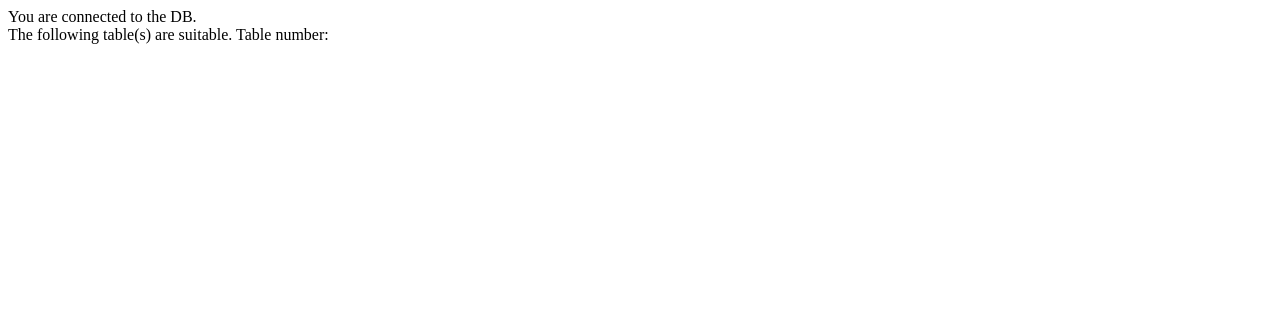
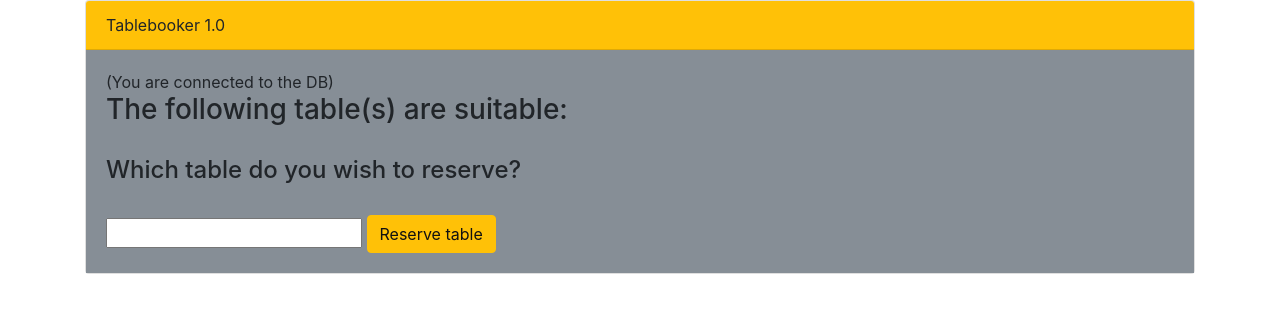
Before and after one commit to Pmertgen/Tablebooker, a PHP site: page / in a window 1280 px wide. Shown: the top 313 px of the page. Run offline with PHP 8.4, Linux system fonts and the light colour scheme; data that the repository does not hold is empty.

Commit message:
Now the tables can be selected from the database. Also there is an input field for the time but this leads to a yet empty file. Also the card stays in the window when selecting a number of people.

```diff
--- a/ask_db.php
+++ b/ask_db.php
@@ -1,20 +1,30 @@
+
 <?php
 
- 	$sql = "SELECT * FROM tablebooker WHERE seats>=$people";
+ 	$sql = "SELECT * FROM Tables WHERE table_seats>=$people";
     $result = mysqli_query($dbconn, $sql);
 
 //Create 2 arrays
-    $tableNo = array();
-    $seats = array();
+    $table_no = array();
+    $table_seats = array();
 
 //Push data into arrays
     while ($row = mysqli_fetch_object($result))
     {
-      array_push($tableNo, $row->table_no);
-      array_push($seats, $row->seats);
+      array_push($table_no, $row->table_no);
+      array_push($table_seats, $row->table_seats);
     }
 
 //Show tables with enough seats
-    $possible_tables = implode(",", $tableNo);
-    echo "The following table(s) are suitable. Table number: " . $possible_tables . "</br>";
+    $possible_tables = implode(",", $table_no);
+    echo "<h3>The following table(s) are suitable: " . $possible_tables . "</h3></br>";
+
+//Let the user choose one table
+    echo "<h4>Which table do you wish to reserve?</h4></br>";
 ?>
+    <form action="choosetable.php" method="post">
+        <input type="text" name="choosetable">
+        <button class="btn btn-warning" type="submit" name="submitguests">Reserve table</button>
+    </form>
+    </body>
+    </html>
--- a/dbconn.php
+++ b/dbconn.php
@@ -17,6 +17,6 @@ if ($dbconn->connect_errno){
     exit();
 
 } else{
-    echo "You are connected to the DB.</br>";
+    echo "(You are connected to the DB)</br>";
     require ('ask_db.php');
    }
--- a/index.php
+++ b/index.php
@@ -1,4 +1,23 @@
-<?php
+<!DOCTYPE html>
+<html>
+<head>
+	<meta charset="UTF-8">
+    <meta name="viewport" content="width=device-width, initial-scale=1.0">
+    <meta http-equiv="X-UA-Compatible" content="ie=edge">
+    <link rel="stylesheet" href="https://maxcdn.bootstrapcdn.com/bootstrap/4.0.0-beta/css/bootstrap.min.css" integrity="sha384-/Y6pD6FV/Vv2HJnA6t+vslU6fwYXjCFtcEpHbNJ0lyAFsXTsjBbfaDjzALeQsN6M" crossorigin="anonymous">
+
+    <title>Tablebooker</title>
+</head>
+<body>
+
+<div class="container">
+<div class="card">
+  <div class="card-header bg-warning">
+    Tablebooker 1.0
+  </div>
+  <div class="card-body bg-secondary">
+
+    <?php
 // suppress errors
 error_reporting(0);
 
@@ -8,7 +27,7 @@ if (isset($_POST["submitguests"]))
 
     if($people>0)
     {
-        echo "You chose to book for " . $people . " people.</br>";
+        echo "<h2>You chose to book for " . $people . " people.</h2></br>";
     }
         else {
                 echo( "Please choose a number of guests</br>");
@@ -16,5 +35,13 @@ if (isset($_POST["submitguests"]))
               }
 }
 
+require_once("dbconn.php");
+?>
 
-require_once("dbconn.php");
+  </div>
+</div>
+</div>
+
+
+</body>
+</html>
```
Also changed, not shown: main.html (+4 -3 lines).
